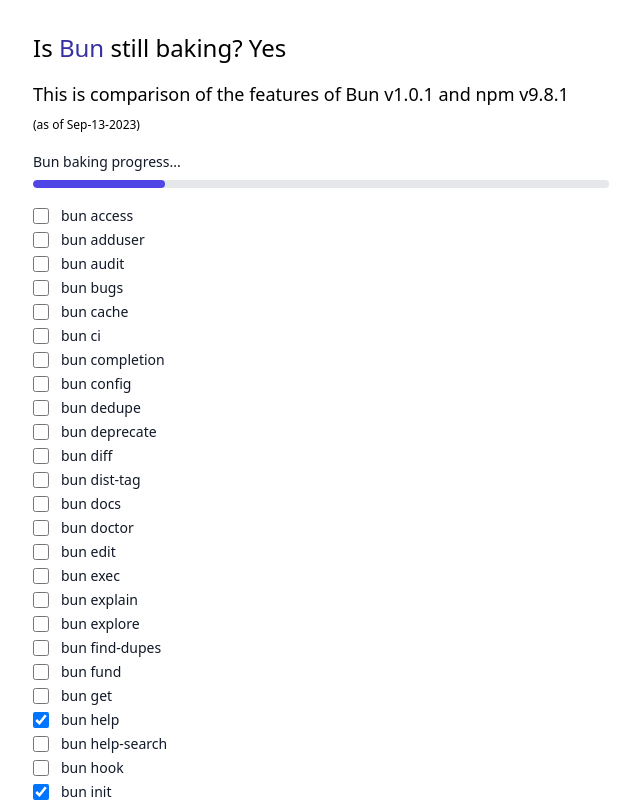
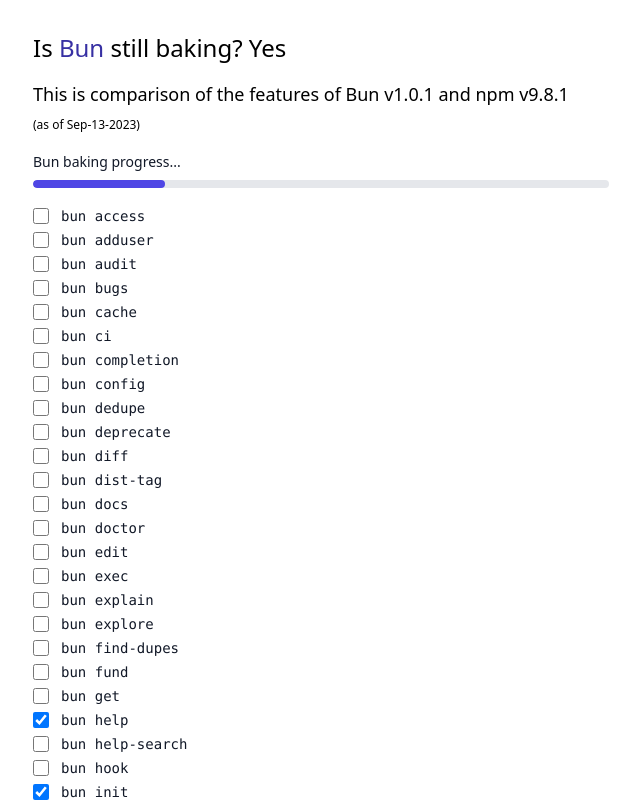
Before and after one commit to abhishandilya/is-bun-still-baking, a React (Vite) app: page / in a window 1280 px wide. Shown: the top 802 px of the page, without its empty margins (319-959 px from the left). Built offline with nearby package versions, Linux system fonts and the light colour scheme.

Commit message:
change font

```diff
--- a/App.tsx
+++ b/App.tsx
@@ -17,7 +17,10 @@
               />
             </div>
             <div className="ml-3 text-sm leading-6">
-              <label htmlFor="comments" className="font-medium text-gray-900">
+              <label
+                htmlFor="comments"
+                className="font-medium text-gray-900 font-mono"
+              >
                 {feature.name}
               </label>
             </div>
```
